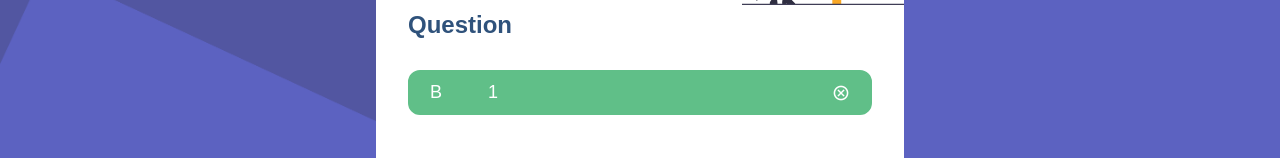
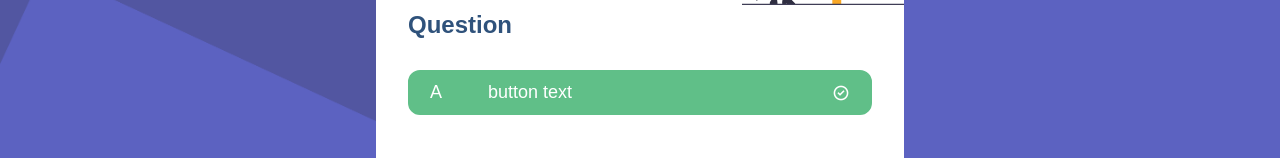
Before and after one commit to BrunoMarquesAlmeida/country-quiz, an Angular app: page / in a window 1280 px wide. Shown: the part 372-530 px from the top of the page. Built offline with nearby package versions, Linux system fonts and the light colour scheme.

Commit message:
built AnswerBtn component

```diff
--- a/src/app/answer-btn/answer-btn.component.html
+++ b/src/app/answer-btn/answer-btn.component.html
@@ -1,4 +1,16 @@
-<button class="answer-btn answer-btn--correct" type="button">
-  <span class="answer-btn__letter">B</span>{{ btnType }}
-  <span class="material-symbols-outlined"> cancel </span>
+<button
+  class="answer-btn answer-btn--{{ type }}"
+  (click)="onClick()"
+  type="button"
+>
+  <span class="answer-btn__letter">{{ orderLetter }}</span
+  >{{ text }}
+
+  <span *ngIf="type === 'incorrect'" class="material-symbols-outlined">
+    cancel
+  </span>
+
+  <span *ngIf="type === 'correct'" class="material-symbols-outlined">
+    check_circle
+  </span>
 </button>
--- a/src/app/answer-btn/answer-btn.component.ts
+++ b/src/app/answer-btn/answer-btn.component.ts
@@ -1,17 +1,30 @@
-import { Component, Input } from '@angular/core';
+import { Component, Input, OnInit } from '@angular/core';
+import { NgIf } from '@angular/common';
 
 export enum btnTypes {
-  normal,
-  correct,
-  incorrect,
+  normal = 'normal',
+  correct = 'correct',
+  incorrect = 'incorrect',
 }
 
 @Component({
   standalone: true,
+  imports: [NgIf],
   selector: 'answer-btn',
   templateUrl: './answer-btn.component.html',
   styleUrls: ['./answer-btn.component.scss'],
 })
-export class AnswerBtnComponent {
-  @Input() btnType: btnTypes = btnTypes.normal;
+export class AnswerBtnComponent implements OnInit {
+  @Input() type: btnTypes = btnTypes.normal;
+  @Input() orderIndex!: number;
+  @Input() onClick!: Function;
+  @Input() text: string = 'missing text 😥';
+  orderLetter!: string;
+
+  ngOnInit() {
+    if (this.orderIndex >= 0)
+      this.orderLetter = (this.orderIndex + 10).toString(36).toUpperCase();
+
+    console.log(this.orderLetter);
+  }
 }
--- a/src/app/app.component.html
+++ b/src/app/app.component.html
@@ -10,6 +10,11 @@
   <div class="quiz-box">
     <h2 class="quiz-box__question-header">Question</h2>
 
-    <answer-btn [btnType]="btnType" />
+    <answer-btn
+      [type]="type"
+      [onClick]="onClick"
+      [orderIndex]="btnIndex"
+      [text]="btnText"
+    />
   </div>
 </main>
--- a/src/app/app.component.ts
+++ b/src/app/app.component.ts
@@ -13,5 +13,8 @@ import {
   styleUrls: ['./app.component.scss'],
 })
 export class AppComponent {
-  btnType: btnTypes = btnTypes.correct;
+  type: btnTypes = btnTypes.correct;
+  onClick: Function = () => console.log('click!');
+  btnIndex: number = 0;
+  btnText: string = 'button text';
 }
```
